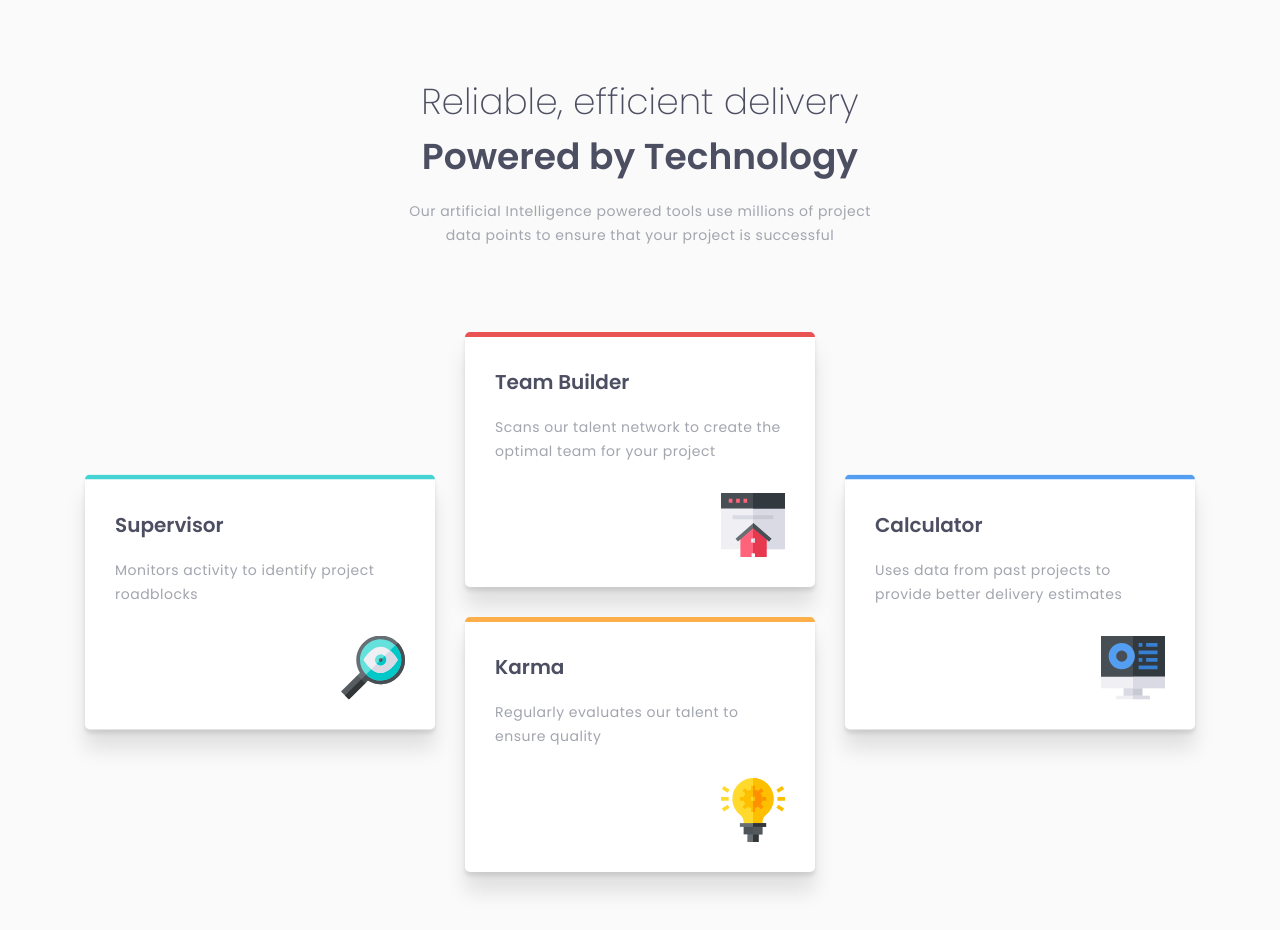
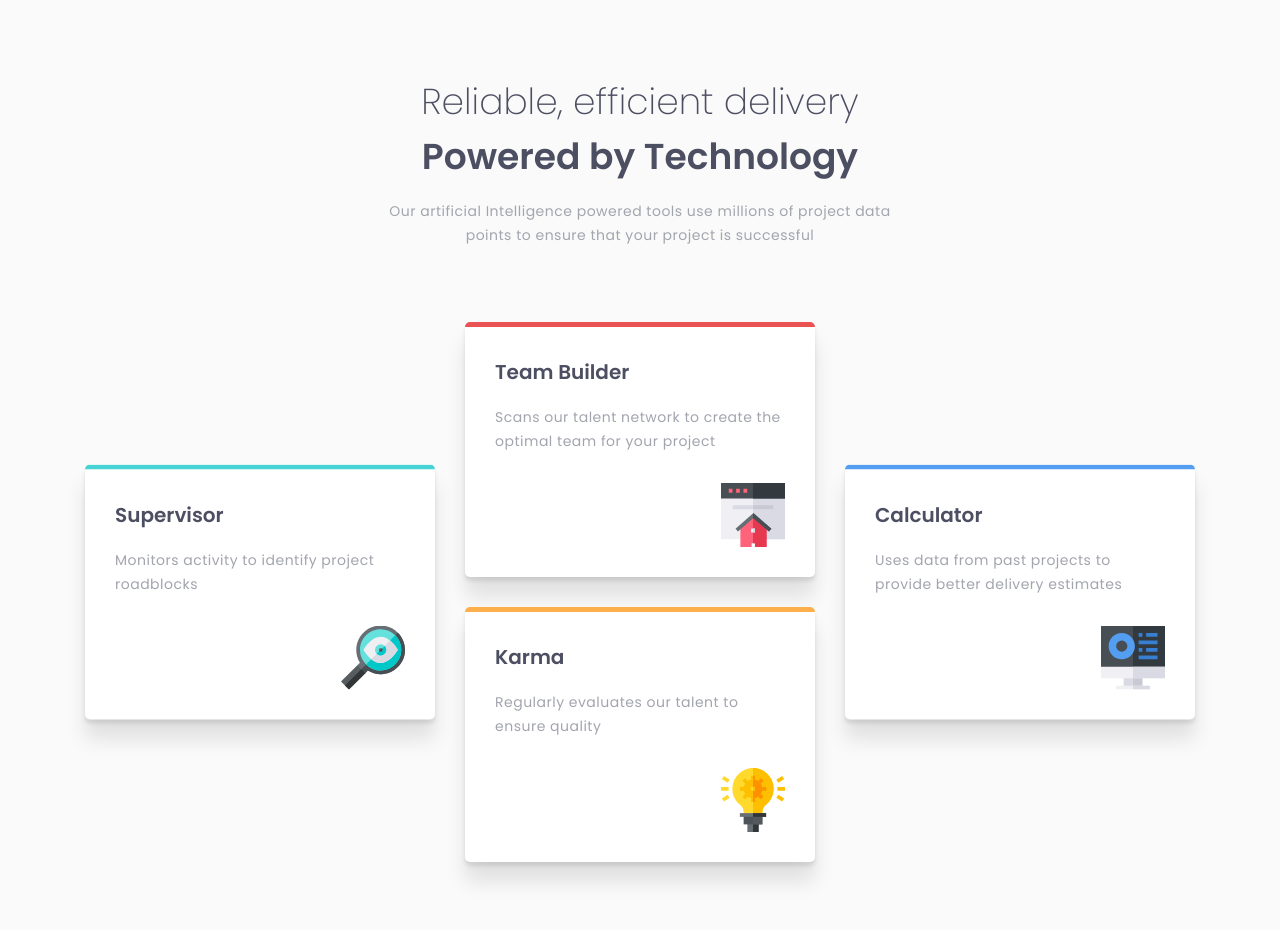
Before and after one commit to apoorva2019/four-card-feature-project, a plain HTML site: page index.html in a window 1280 px wide. Drawn offline with Linux system fonts and the light colour scheme.

Commit message:
third commit

```diff
--- a/styles.css
+++ b/styles.css
@@ -46,9 +46,9 @@ img {
 }
 
 header {
-    max-width:500px;
+    max-width:550px;
     width:100%;
-    margin: 0 auto 70px auto;
+    margin: 0 auto 60px auto;
     padding:0 10px;
     text-align: center;
 }
```
